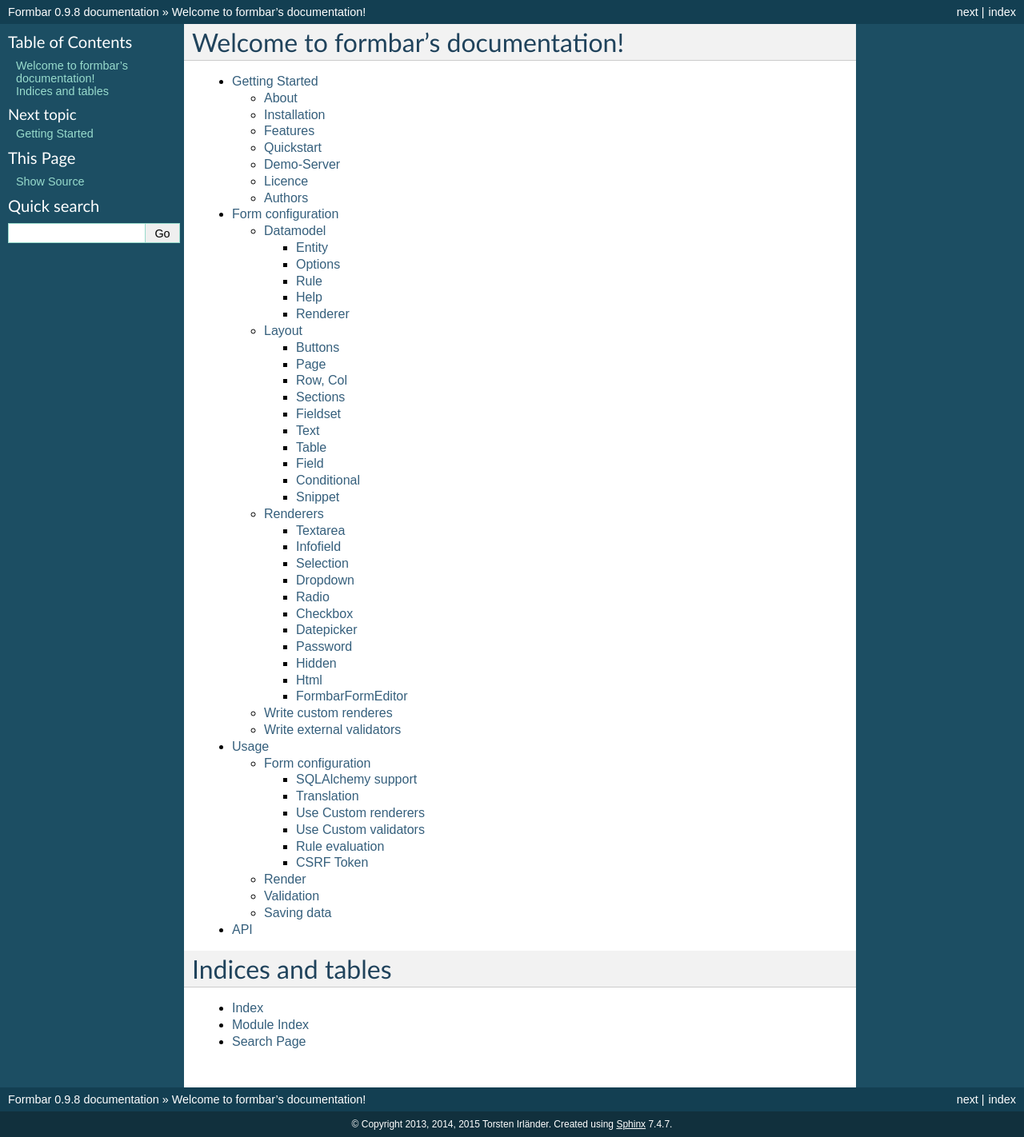
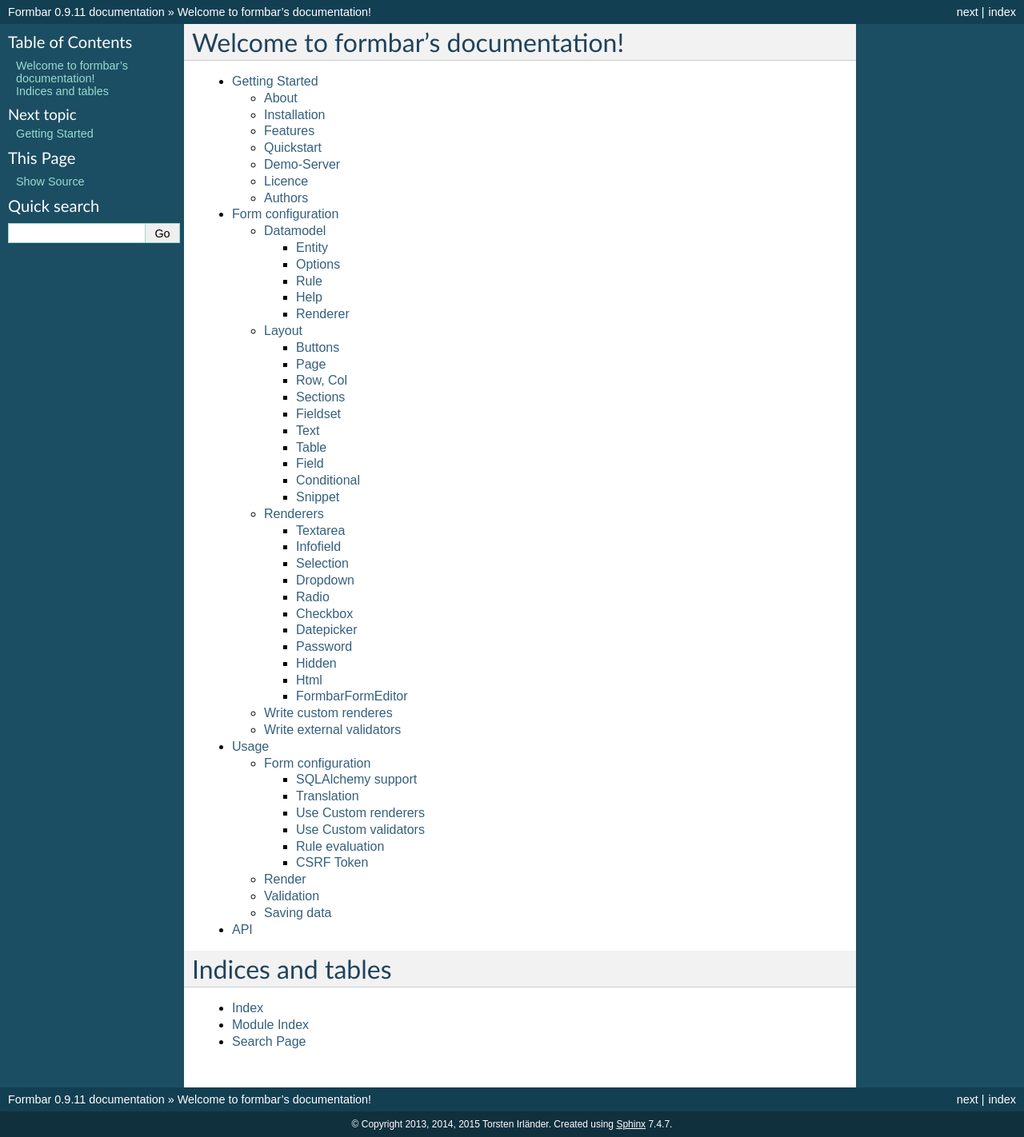
Before and after one commit to ringo-framework/formbar, a Sphinx documentation site: the page built from docs/source/index.rst, in a window 1280 px wide. Shown: the whole page at 80% size. Built offline with Sphinx 7.4.7, drawn with Linux system fonts in a browser that asks for light colours; formulas are drawn with MathJax 3.

Commit message:
Set version number to 0.9.11

```diff
--- a/docs/source/conf.py
+++ b/docs/source/conf.py
@@ -48,9 +48,9 @@
 # built documents.
 #
 # The short X.Y version.
-version = '0.9.8'
+version = '0.9.11'
 # The full version, including alpha/beta/rc tags.
-release = '0.9.8'
+release = '0.9.11'
 
 # The language for content autogenerated by Sphinx. Refer to documentation
 # for a list of supported languages.
--- a/setup.py
+++ b/setup.py
@@ -2,7 +2,7 @@
 import multiprocessing
 import sys, os
 
-version = '0.9.10'
+version = '0.9.11'
 
 setup(name='formbar',
     version=version,
```
